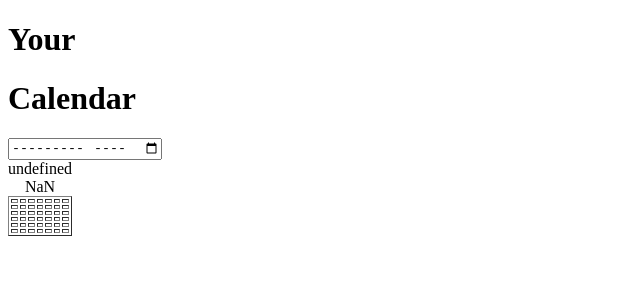
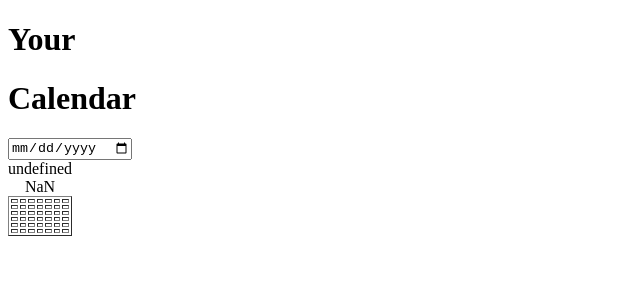
Before and after one commit to YeJeeO/Calendar-hw, a Next.js app: page / in a window 1280 px wide. Shown: the top 300 px of the page, without its empty margins (0-640 px from the left). Built offline with nearby package versions, Linux system fonts and the light colour scheme.

Commit message:
modified:   components/Calendar.js

```diff
--- a/components/Calendar.js
+++ b/components/Calendar.js
@@ -33,18 +33,16 @@ function Month (props){
         );
     }
 
-
 export default function Calendar(){
 const[value, setValue]=useState();
 let date=new Date(value);
 const year=date.getFullYear();
 const month=date.getMonth();
 
-
 return(
     <div className="calendar">
         <h1>Calendar</h1>
-        <input type="month" value={value} onInput={evt=>setValue(evt.target.value)}/>
+        <input type="date" value={value} onInput={evt=>setValue(evt.target.value)}/>
         <Month year={year} month={month}/>
     </div>
 )
```
